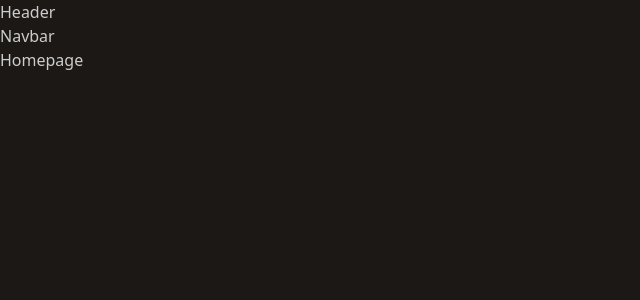
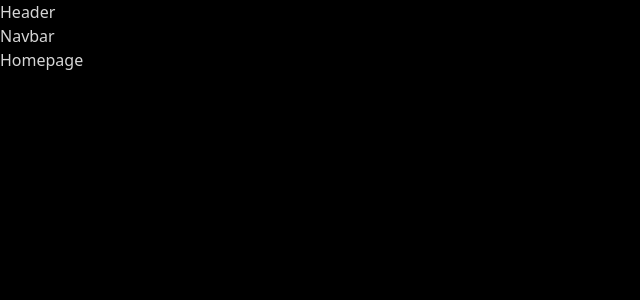
Before and after one commit to neya-mul/Dragon-News, a Next.js app: page / in a window 1280 px wide. Shown: the top 300 px of the page, without its empty margins (0-640 px from the left). Built offline with nearby package versions, Linux system fonts and the light colour scheme.

Commit message:
routing grouping completed

```diff
--- /dev/null
+++ b/src/app/(auth)/layout.jsx
@@ -0,0 +1,11 @@
+import Navbar from '@/components/Navbar'
+import React from 'react'
+
+export default function AuthLayout({ children }) {
+    return (
+        <>
+            <Navbar></Navbar>
+            {children}
+        </>
+    )
+}
--- /dev/null
+++ b/src/app/(auth)/login/page.jsx
@@ -0,0 +1,7 @@
+import React from 'react'
+
+export default function Login() {
+  return (
+    <div>Login</div>
+  )
+}
--- /dev/null
+++ b/src/app/(auth)/register/page.jsx
@@ -0,0 +1,7 @@
+import React from 'react'
+
+export default function Register() {
+    return (
+        <div>Register</div>
+    )
+}
--- /dev/null
+++ b/src/app/(main)/details/[id]/page.jsx
@@ -0,0 +1,7 @@
+import React from 'react'
+
+export default function details() {
+  return (
+    <div>details</div>
+  )
+}
--- /dev/null
+++ b/src/app/(main)/layout.jsx
@@ -0,0 +1,13 @@
+import Header from '@/components/Header'
+import Navbar from '@/components/Navbar'
+import React from 'react'
+
+export default function MainLayout({ children }) {
+    return (
+        <>
+            <Header></Header>
+            <Navbar></Navbar>
+            {children}
+        </>
+    )
+}
--- a/src/app/layout.js
+++ b/src/app/layout.js
@@ -22,12 +22,11 @@ export default function RootLayout({ children }) {
   return (
     <html
       lang="en"
-      data-theme="halloween"
+      data-theme="black"
       className={`${geistSans.variable} ${geistMono.variable} h-full antialiased`}
     >
       <body className="min-h-full flex flex-col">
-        <Header></Header>
-        <Navbar></Navbar>
+
         <main>
           {children}
         </main>
```
Also changed, not shown: src/app/(main)/page.js (renamed from src/app/page.js).
